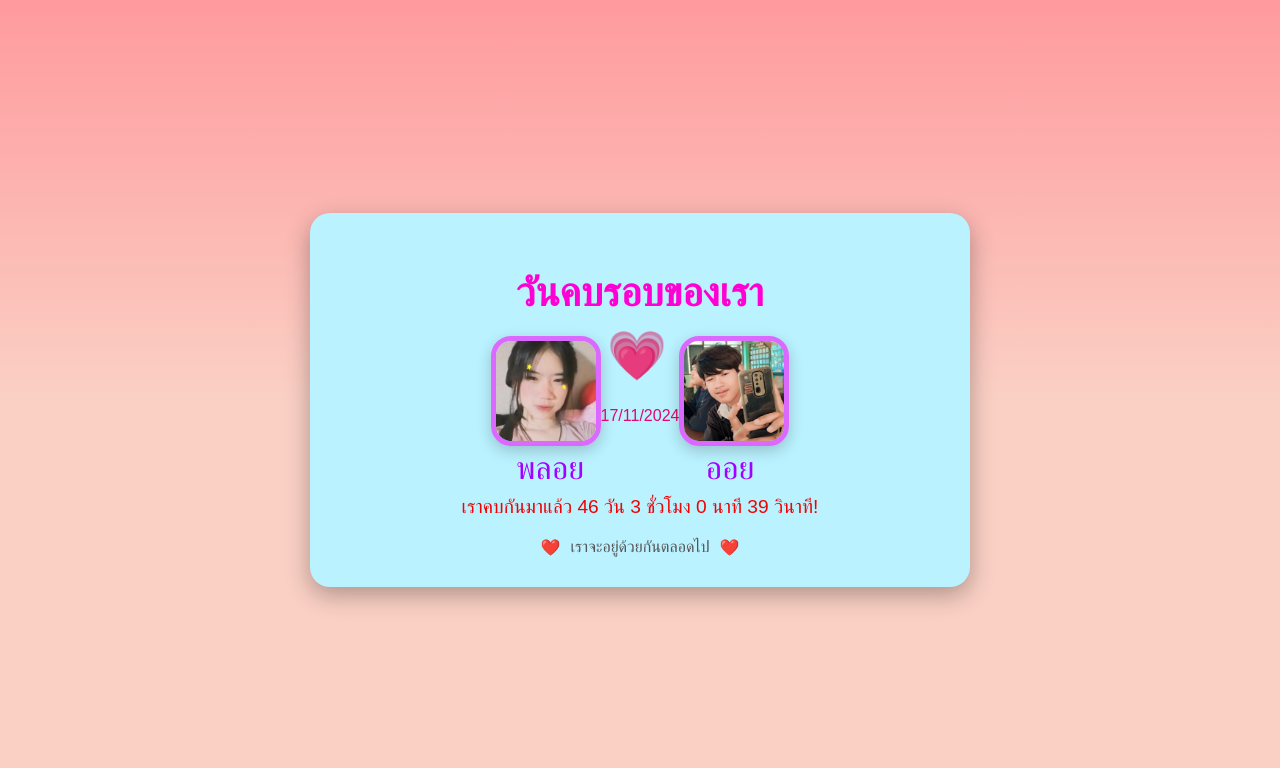
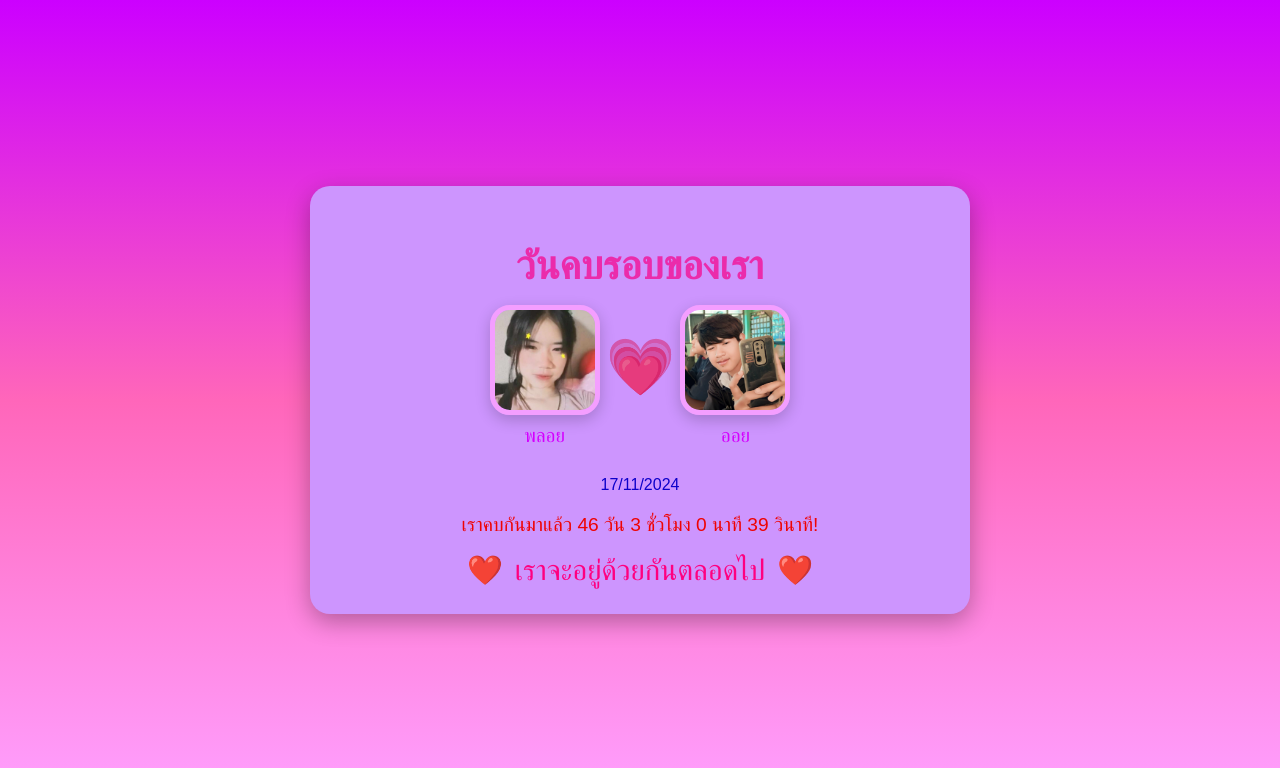
Before and after one commit to Oil1356/LOVE-, a plain HTML site: page index.html in a window 1280 px wide. Drawn offline with Linux system fonts and the light colour scheme.

Commit message:
Update index.html

```diff
--- a/index.html
+++ b/index.html
@@ -7,7 +7,7 @@
     <style>
         body {
             font-family: 'Arial', sans-serif;
-            background: linear-gradient(to bottom, #ff9a9e, #fad0c4, #fad0c4);
+            background: linear-gradient(to bottom, #cc00ff, #ff66ba, #ffa0ff);
             margin: 0;
             padding: 0;
             display: flex;
@@ -17,7 +17,7 @@
             overflow: hidden;
         }
         .container {
-            background: #baf2ff;
+            background: #cd95fe;
             border-radius: 20px;
             box-shadow: 0 8px 25px rgba(0, 0, 0, 0.3);
             text-align: center;
@@ -28,9 +28,9 @@
             overflow: hidden;
         }
         .aac h1 {
-            color: #ff00d4;
+            color: #eb2bab;
             font-size: 2.5rem;
-            margin-bottom: 10px;
+            margin-bottom: -50px;
         }
         .container p {
             font-size: 1.2rem;
@@ -46,50 +46,41 @@
             display: flex;
             justify-content: center;
             align-items: center;
-            position: relative;
+            gap: 1px;
             margin: 20px 0;
-            margin-bottom: 50px;
         }
-        .container a {
-            color: #e1086d;
-            font-size: 1rem;
-            margin-bottom: -50px;
+        .image-box {
+            display: flex;
+            flex-direction: column;
+            align-items: center;
         }
         img {
-            width: 100px; /* ขนาดเล็กลง */
-            height: 100px; /* ขนาดเล็กลง */
-            object-fit: contain; /* ไม่ให้บิดเบี้ยว */
+            width: 100px;
+            height: 100px;
+            object-fit: contain;
             border-radius: 20px;
-            border: 5px solid #dc69ff;
+            border: 5px solid #f49eff;
             box-shadow: 0 5px 15px rgba(0, 0, 0, 0.2);
             transition: transform 0.3s;
         }
+        .ploy, .oil {
+            margin-top: 10px;
+            font-size: 1.2rem;
+            color: rgb(212, 0, 255);
+        }
+        .heart-container {
+            text-align: center;
+        }
         .heart {
-            position: absolute;
-            top: -80%;
-            left: 44.5%;
-            transform: translate(-50%, -50%);
             font-size: 3rem;
-            color: rgb(230, 0, 255);
-            animation: pulse 0.1s infinite;
-            z-index: 1;
+            color: rgb(250, 206, 255);
+            animation: pulse 0.8s infinite;
         }
-        .oil{
-            position: absolute;
-            top: 120%;
-            left: 65%;
-            transform: translate(-50%, -50%);
-            font-size: 2rem;
-            color: rgb(162, 0, 255);
-        }
-        .ploy{
-            position: absolute;
-            top: 120%;
-            left: 35%;
-            transform: translate(-50%, -50%);
-            font-size: 2rem;
-            color: rgb(162, 0, 255);
-
+        a {
+            display: block;
+            margin-top: 10px;
+            font-size: 1rem;
+            color: #0d00ca;
         }
         .footer {
             margin-top: 20px;
@@ -100,17 +91,39 @@
             justify-content: center;
             gap: 10px;
         }
-        .footer .heart {
-            color: red;
+        .footer {
+            color: rgb(255, 0, 128);
             font-size: 1.5rem;
-            animation: pulse 1s infinite;
+            animation: pulse 2s infinite;
         }
+
+        /* New Styles for Heart Spread Effect */
+        .heart-effect {
+            position: absolute;
+            font-size: 1.5rem;
+            color: #ff66cc;
+            animation: spread 4s ease-out forwards;
+            pointer-events: none;
+            opacity: 0;
+        }
+
         @keyframes pulse {
             0%, 100% {
                 transform: scale(1);
             }
             50% {
                 transform: scale(1.2);
+            }
+        }
+
+        @keyframes spread {
+            0% {
+                transform: scale(1) translate(0, 0);
+                opacity: 1;
+            }
+            100% {
+                transform: scale(0.5) translate(var(--x), var(--y));
+                opacity: 0;
             }
         }
     </style>
@@ -121,17 +134,19 @@
             <h1>วันคบรอบของเรา</h1>
         </div>
         <div class="images-container">
+            <div class="image-box">
                 <img src="1.jpg" alt="รูปของคุณ">
                 <div class="ploy">พลอย</div>
-
+            </div>
+            <div class="heart-container">
                 <h5 class="heart">💗</h5>
                 <a>17/11/2024</a>
-
+            </div>
+            <div class="image-box">
                 <img src="2.jpg" alt="รูปของแฟน">
                 <div class="oil">ออย</div>
-
             </div>
-
+        </div>
         <p id="result"></p>
         <div class="footer">
             ❤️ <span>เราจะอยู่ด้วยกันตลอดไป</span> ❤️
@@ -140,17 +155,14 @@
 
     <script>
         // กำหนดวันเริ่มคบกัน (รูปแบบ YYYY-MM-DD)
-        const startDate = "2024-11-17"; // แก้ไขวันที่เริ่มคบได้ที่นี่
+        const startDate = "2024-11-17";
 
         function startCounting() {
             const start = new Date(startDate);
 
             setInterval(() => {
                 const now = new Date();
-
-        // เพิ่ม 7 ชั่วโมง (7 * 60 * 60 * 1000 มิลลิวินาที)
                 const thailandTime = new Date(now.getTime() + 7 * 60 * 60 * 1000);
-
                 const timeDifference = thailandTime - start;
 
                 const days = Math.floor(timeDifference / (1000 * 60 * 60 * 24));
@@ -158,7 +170,6 @@
                 const minutes = Math.floor((timeDifference / (1000 * 60)) % 60);
                 const seconds = Math.floor((timeDifference / 1000) % 60);
 
-        // ตรวจสอบวันที่ 17
                 const isAnniversary = thailandTime.getDate() === 17;
 
                 if (isAnniversary) {
@@ -171,7 +182,34 @@
             }, 1000);
         }
 
+        // ฟังก์ชันสำหรับสร้างหลายๆ ไอคอน 💖 ที่กระจายไปคนละทาง
+        document.querySelector('body').addEventListener('click', function(event) {
+            const numberOfHearts = 20; // จำนวนไอคอนที่ต้องการให้กระจาย
+            for (let i = 0; i < numberOfHearts; i++) {
+                const heart = document.createElement('div');
+                heart.classList.add('heart-effect');
+                heart.innerText = '💖';
 
+                // สุ่มทิศทางการเคลื่อนที่
+                const angle = Math.random() * 360; // ทิศทางสุ่ม (องศา)
+                const distance = Math.random() * 200 + 100; // ระยะทางสุ่ม
+                const x = distance * Math.cos(angle);
+                const y = distance * Math.sin(angle);
+
+                // ตั้งค่า --x และ --y สำหรับแอนิเมชัน
+                heart.style.setProperty('--x', `${x}px`);
+                heart.style.setProperty('--y', `${y}px`);
+
+                heart.style.left = `${event.clientX - 10 + (Math.random() * 50 - 25)}px`;
+                heart.style.top = `${event.clientY - 10 + (Math.random() * 50 - 25)}px`;
+                document.body.appendChild(heart);
+
+                // ลบไอคอนหลังจากแอนิเมชันเสร็จ
+                setTimeout(() => {
+                    heart.remove();
+                }, 1000);
+            }
+        });
 
         // เรียกใช้ฟังก์ชันเริ่มต้นการนับเมื่อโหลดหน้าเว็บ
         startCounting();
```
Lines whose indentation alone changed are shown as unchanged.
